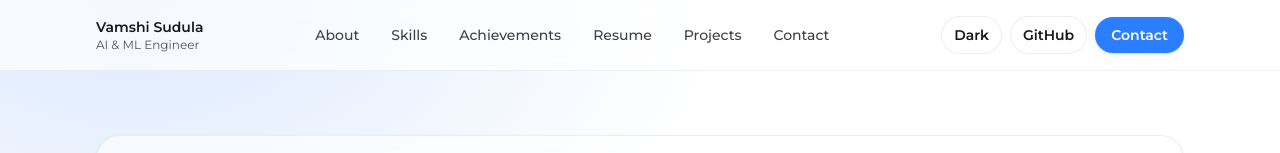
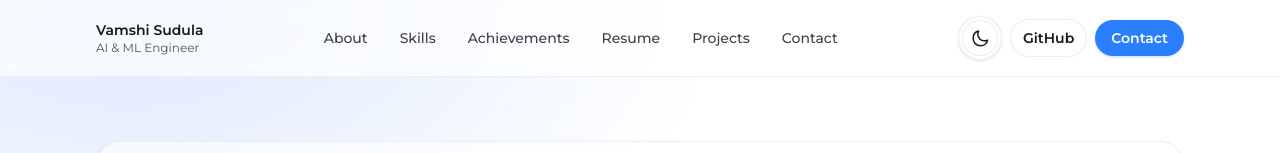
Before and after one commit to vamshichintu002/vamshi-portfolio, a Next.js app in the folder web/: page / in a window 1280 px wide. Shown: the top 153 px of the page. Built offline with nearby package versions, Linux system fonts and the light colour scheme.

Commit message:
Fix theme toggle (class-based dark) + icon button

```diff
--- a/web/app/components/ThemeToggle.tsx
+++ b/web/app/components/ThemeToggle.tsx
@@ -2,6 +2,47 @@
 
 import * as React from "react";
 import { useTheme } from "next-themes";
+
+function MoonIcon(props: React.SVGProps<SVGSVGElement>) {
+  return (
+    <svg
+      viewBox="0 0 24 24"
+      fill="none"
+      xmlns="http://www.w3.org/2000/svg"
+      {...props}
+    >
+      <path
+        d="M21 14.5C19.9 15.1 18.6 15.4 17.2 15.4C12.9 15.4 9.4 11.9 9.4 7.6C9.4 6.1 9.7 4.8 10.3 3.7C6.5 4.7 3.7 8.2 3.7 12.4C3.7 17.4 7.7 21.4 12.7 21.4C16.8 21.4 20.3 18.6 21 14.5Z"
+        stroke="currentColor"
+        strokeWidth="1.8"
+        strokeLinejoin="round"
+      />
+    </svg>
+  );
+}
+
+function SunIcon(props: React.SVGProps<SVGSVGElement>) {
+  return (
+    <svg
+      viewBox="0 0 24 24"
+      fill="none"
+      xmlns="http://www.w3.org/2000/svg"
+      {...props}
+    >
+      <path
+        d="M12 17.5C15.0376 17.5 17.5 15.0376 17.5 12C17.5 8.96243 15.0376 6.5 12 6.5C8.96243 6.5 6.5 8.96243 6.5 12C6.5 15.0376 8.96243 17.5 12 17.5Z"
+        stroke="currentColor"
+        strokeWidth="1.8"
+      />
+      <path
+        d="M12 2.5V4.2M12 19.8V21.5M3.1 12H4.8M19.2 12H20.9M5.0 5.0L6.2 6.2M17.8 17.8L19.0 19.0M19.0 5.0L17.8 6.2M6.2 17.8L5.0 19.0"
+        stroke="currentColor"
+        strokeWidth="1.8"
+        strokeLinecap="round"
+      />
+    </svg>
+  );
+}
 
 export function ThemeToggle() {
   const { theme, setTheme, systemTheme } = useTheme();
@@ -9,29 +50,27 @@ export function ThemeToggle() {
 
   React.useEffect(() => setMounted(true), []);
 
-  if (!mounted) {
-    return (
-      <button
-        className="rounded-full border border-zinc-200/70 bg-white/40 px-3 py-2 text-sm font-semibold text-zinc-900 backdrop-blur transition dark:border-zinc-700/70 dark:bg-zinc-900/30 dark:text-zinc-100"
-        aria-label="Toggle theme"
-        type="button"
-      >
-        Theme
-      </button>
-    );
-  }
-
-  const resolved = theme === "system" ? systemTheme : theme;
+  const resolved = mounted
+    ? theme === "system"
+      ? systemTheme
+      : theme
+    : undefined;
   const isDark = resolved === "dark";
 
   return (
     <button
       onClick={() => setTheme(isDark ? "light" : "dark")}
-      className="rounded-full border border-zinc-200/70 bg-white/40 px-3 py-2 text-sm font-semibold text-zinc-900 backdrop-blur transition hover:bg-white/60 dark:border-zinc-700/70 dark:bg-zinc-900/30 dark:text-zinc-100 dark:hover:bg-zinc-900/50"
+      className="grid h-11 w-11 place-items-center rounded-full border border-zinc-200/70 bg-white/70 text-zinc-900 shadow-sm backdrop-blur transition hover:bg-white dark:border-zinc-700/70 dark:bg-zinc-900/40 dark:text-zinc-100 dark:hover:bg-zinc-900/60"
       aria-label={isDark ? "Switch to light mode" : "Switch to dark mode"}
       type="button"
     >
-      {isDark ? "Light" : "Dark"}
+      <span className="grid h-9 w-9 place-items-center rounded-full border border-zinc-200/70 bg-white/60 dark:border-zinc-700/70 dark:bg-zinc-950/20">
+        {isDark ? (
+          <SunIcon className="h-5 w-5" />
+        ) : (
+          <MoonIcon className="h-5 w-5" />
+        )}
+      </span>
     </button>
   );
 }
--- a/web/app/globals.css
+++ b/web/app/globals.css
@@ -12,11 +12,9 @@
   --font-mono: var(--font-mono);
 }
 
-@media (prefers-color-scheme: dark) {
-  :root {
-    --background: #0a0a0a;
-    --foreground: #ededed;
-  }
+.dark {
+  --background: #0a0a0a;
+  --foreground: #ededed;
 }
 
 html {
```
